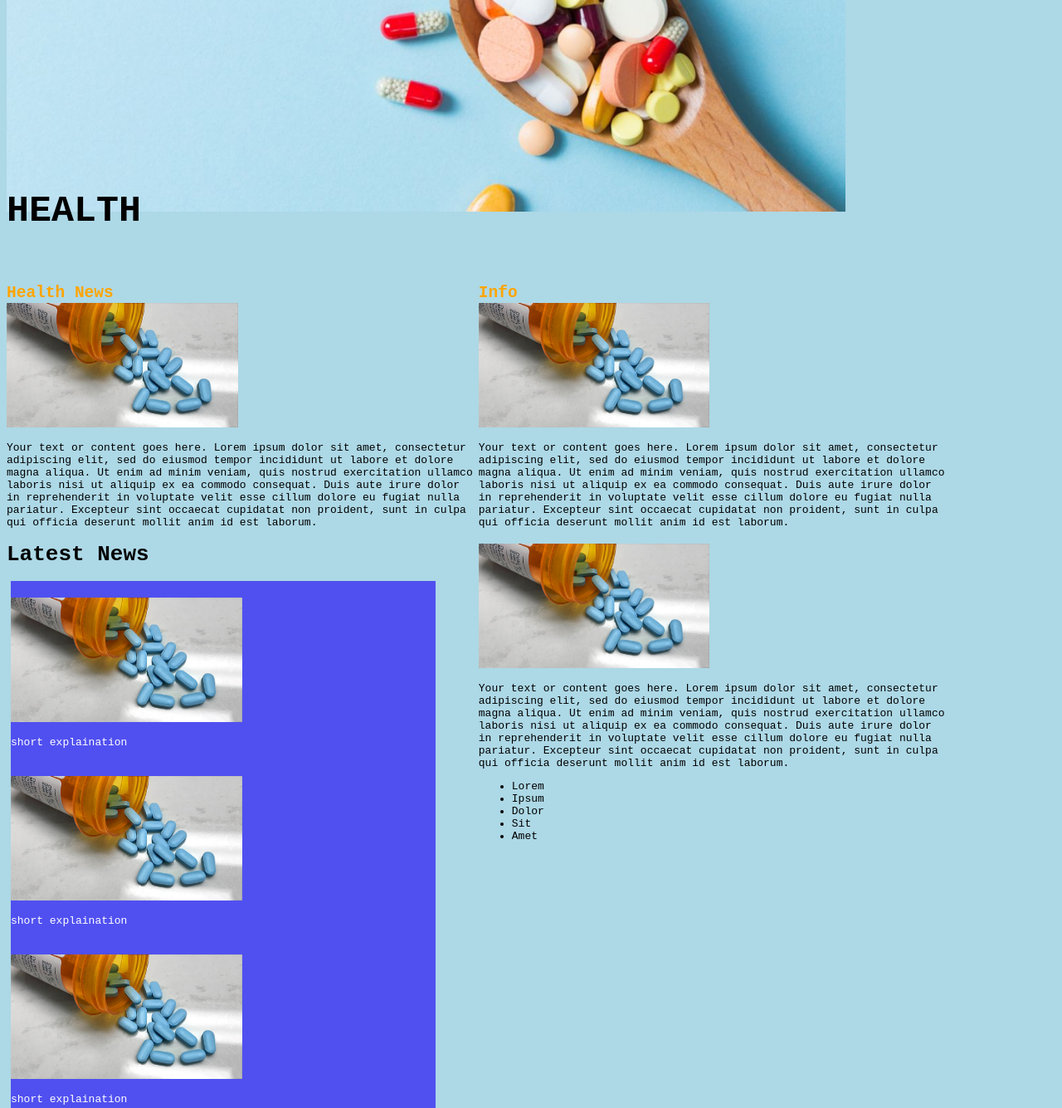
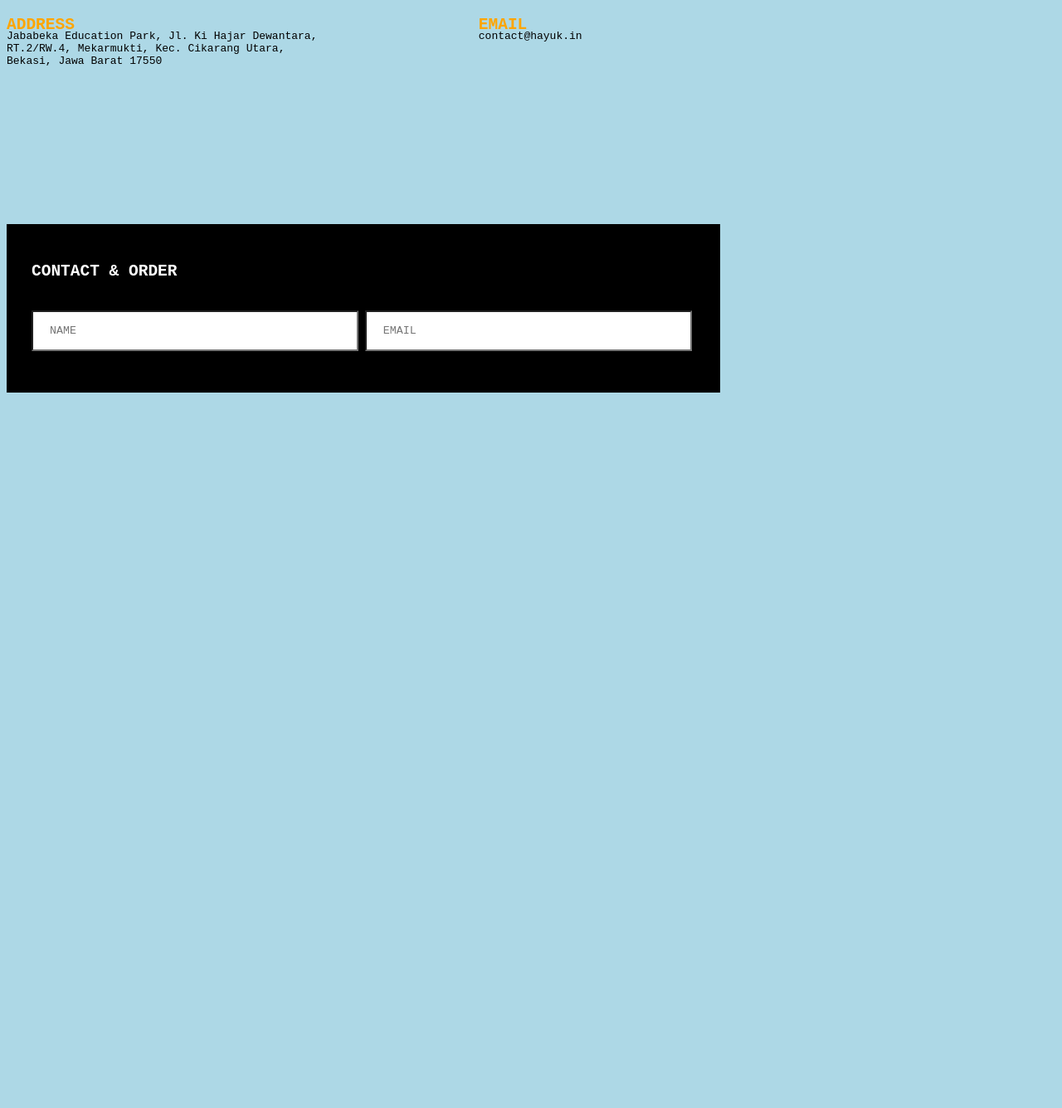
Before and after one commit to nandaari/webdes, a plain HTML site: page health.html in a window 1280 px wide. Shown: the part 281-1616 px from the top of the page at 83% size. After the commit the page ends 800 px from the top, so only its background shows below. Drawn offline with Linux system fonts and the light colour scheme.

Commit message:
Update health.html

```diff
--- a/health.html
+++ b/health.html
@@ -14,55 +14,45 @@
                 <span><a href="health.html">CONTACT US</a></span>
             </div>
         </div>
-        <img id="bannerpic" src="img\medicine.jpg" alt="image here">
-        <div id="healthtitle">
-            <p><b>HEALTH</b></p>
+        <div style="color: gray; opacity: 50%;"><p>Hayuk.in, Indonesia, ALL RIGHT RESERVED 2000-2019</p></div>
+
+        <div id="healthtitle" style="font-size: 40px;">
+            <h1><b>CONTACT US</b></h1>
         </div>
         <div>
             <div class ="contenttitle">
-                <h2>Health News</h2>
+                <h2>ADDRESS</h2>
             </div>
             <div class="contenttitle">
-                <h2>Info</h2>
+                <h2>EMAIL</h2>
             </div>
         </div>
         <div id="content">
             <div id="fill">
-                <img class="imageco"src="img\health_picture.jpg" alt="image goes here">
-                <p>Your text or content goes here. Lorem ipsum dolor sit amet, consectetur adipiscing elit, sed do eiusmod tempor incididunt ut labore et dolore magna aliqua. Ut enim ad minim veniam, quis nostrud exercitation ullamco laboris nisi ut aliquip ex ea commodo consequat. Duis aute irure dolor in reprehenderit in voluptate velit esse cillum dolore eu fugiat nulla pariatur. Excepteur sint occaecat cupidatat non proident, sunt in culpa qui officia deserunt mollit anim id est laborum.</p>
+                <p>Jababeka Education Park, Jl. Ki Hajar Dewantara, <br> RT.2/RW.4, Mekarmukti, Kec. Cikarang Utara, <br> Bekasi, Jawa Barat 17550</p>
             </div>
             <div id="fill">
-                <img class="imageco"src="img\health_picture.jpg" alt="image goes here">
-                <p>Your text or content goes here. Lorem ipsum dolor sit amet, consectetur adipiscing elit, sed do eiusmod tempor incididunt ut labore et dolore magna aliqua. Ut enim ad minim veniam, quis nostrud exercitation ullamco laboris nisi ut aliquip ex ea commodo consequat. Duis aute irure dolor in reprehenderit in voluptate velit esse cillum dolore eu fugiat nulla pariatur. Excepteur sint occaecat cupidatat non proident, sunt in culpa qui officia deserunt mollit anim id est laborum.</p>
+                <p>contact@hayuk.in</p>
             </div>
         </div>
-        <div class="list">
-            <h1>Latest News</h1>
-            <div id="colorbg">
-            <img class="imageco"src="img\health_picture.jpg" alt="image goes here">
-            <p>short explaination</p>
-            <img class="imageco"src="img\health_picture.jpg" alt="image goes here">
-            <p>short explaination</p>
-            <img class="imageco"src="img\health_picture.jpg" alt="image goes here">
-            <p>short explaination</p>
-            <img class="imageco"src="img\health_picture.jpg" alt="image goes here">
-            <p>short explaination</p>
-            <img class="imageco"src="img\health_picture.jpg" alt="image goes here">
-            <p>short explaination</p>
-            <img class="imageco"src="img\health_picture.jpg" alt="image goes here">
-            <p>short explaination</p>
-            </div>
-        </div>
-        <div class="list">
-            <img class="imageco"src="img\health_picture.jpg" alt="image goes here">
-            <p id="pleft">Your text or content goes here. Lorem ipsum dolor sit amet, consectetur adipiscing elit, sed do eiusmod tempor incididunt ut labore et dolore magna aliqua. Ut enim ad minim veniam, quis nostrud exercitation ullamco laboris nisi ut aliquip ex ea commodo consequat. Duis aute irure dolor in reprehenderit in voluptate velit esse cillum dolore eu fugiat nulla pariatur. Excepteur sint occaecat cupidatat non proident, sunt in culpa qui officia deserunt mollit anim id est laborum.</p>
-            <ul>
-                <li>Lorem</li>
-                <li>Ipsum</li>
-                <li>Dolor</li>
-                <li>Sit</li>
-                <li>Amet</li>
-            </ul>
-        </div>
+
+    <div style="background: black; width: 800px; margin-top: 320px; padding: 30px">
+        <h2 style="color: white;">CONTACT & ORDER</h2>
+        <form>
+            <input type="text" placeholder="NAME"
+            style="width: 350px;
+            background: white;
+            margin: 20px auto;
+            padding: 15px 20px;">
+
+            <input type="text" placeholder="EMAIL"
+            style="width: 350px;
+            background: white;
+            margin: 20px auto;
+            padding: 15px 20px;">
+        </form>
+
+    </div>
+
     </body>
 </html>
```
